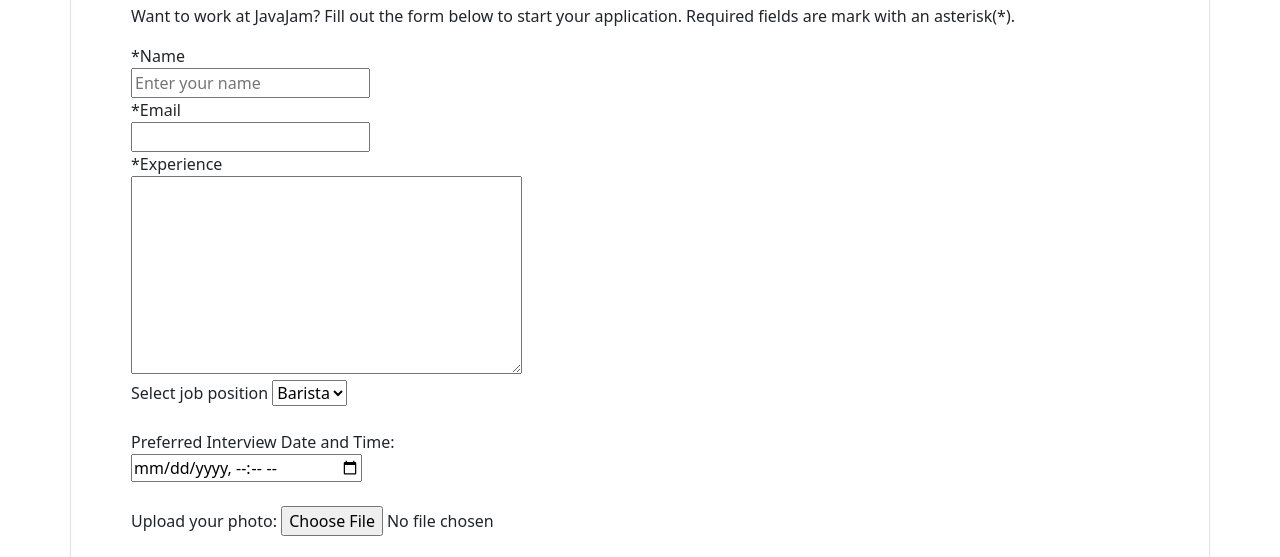
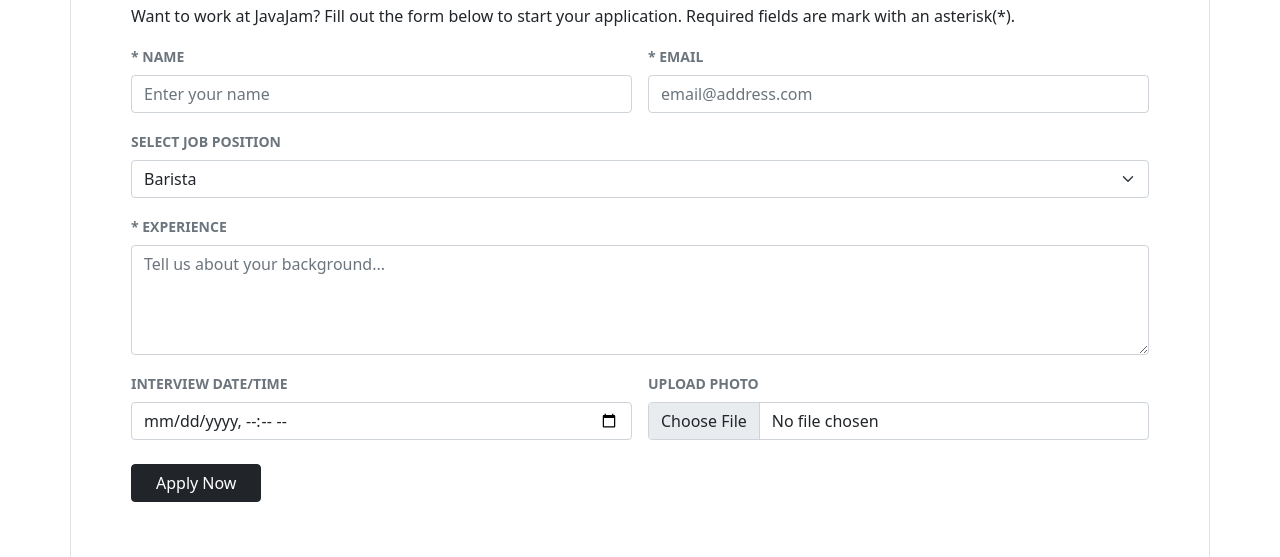
Before and after one commit to omokata/javajam, a plain HTML site: page jobs.html in a window 1280 px wide. Shown: the part 373-930 px from the top of the page. Drawn offline with nearby package versions, Linux system fonts and the light colour scheme.

Commit message:
refactor: add table border for menu and improve job ui

```diff
--- a/jobs.html
+++ b/jobs.html
@@ -23,26 +23,46 @@
 			<main class="p-5">
 				<h2>Jobs at JavaJam</h2>
 				<p>Want to work at JavaJam? Fill out the form below to start your application. Required fields are mark with an asterisk(*).</p>
-				<form method="post", action="/action_page.js">
-					<label >*Name</label><br>
-					<input type="text" placeholder="Enter your name"><br>
-					<label >*Email</label><br>
-					<input type="email"><br>
-					<label >*Experience</label><br>
-					<textarea rows="8" cols="40"></textarea><br>
-					<label>Select job position</label>
-					<select>
-						<option value="barista">Barista</option>
-					</select><br>
-					<br>
-					<label>Preferred Interview Date and Time:</label><br>
-					<input type="datetime-local"><br>
-					<br>
-					<label>Upload your photo:</label>
-					<input type="file" name="" value=""><br>
-					<br>
-					<button type="submit">Apply Now</button>
+				<form method="post" action="/action_page.js" class="row g-3">
+					<div class="col-md-6">
+						<label class="form-label fw-bold small text-uppercase text-muted">* Name</label>
+						<input type="text" class="form-control" placeholder="Enter your name" required>
+					</div>
+
+					<div class="col-md-6">
+						<label class="form-label fw-bold small text-uppercase text-muted">* Email</label>
+						<input type="email" class="form-control" placeholder="email@address.com" required>
+					</div>
+
+					<div class="col-12">
+						<label class="form-label fw-bold small text-uppercase text-muted">Select job position</label>
+						<select class="form-select">
+							<option value="barista">Barista</option>
+							<option value="server">Server</option>
+							<option value="manager">Manager</option>
+						</select>
+					</div>
+
+					<div class="col-12">
+						<label class="form-label fw-bold small text-uppercase text-muted">* Experience</label>
+						<textarea class="form-control" rows="4" placeholder="Tell us about your background..." required></textarea>
+					</div>
+
+					<div class="col-md-6">
+						<label class="form-label fw-bold small text-uppercase text-muted">Interview Date/Time</label>
+						<input type="datetime-local" class="form-control">
+					</div>
+
+					<div class="col-md-6">
+						<label class="form-label fw-bold small text-uppercase text-muted">Upload Photo</label>
+						<input type="file" class="form-control">
+					</div>
+
+					<div class="col-12 mt-4">
+						<button type="submit" class="btn btn-dark px-4">Apply Now</button>
+					</div>
 				</form>
+
 			</main>
 			<hr>
 			<footer class="container fst-italic my-3">
```
Also changed, not shown: menu.html (+2 -2 lines).
